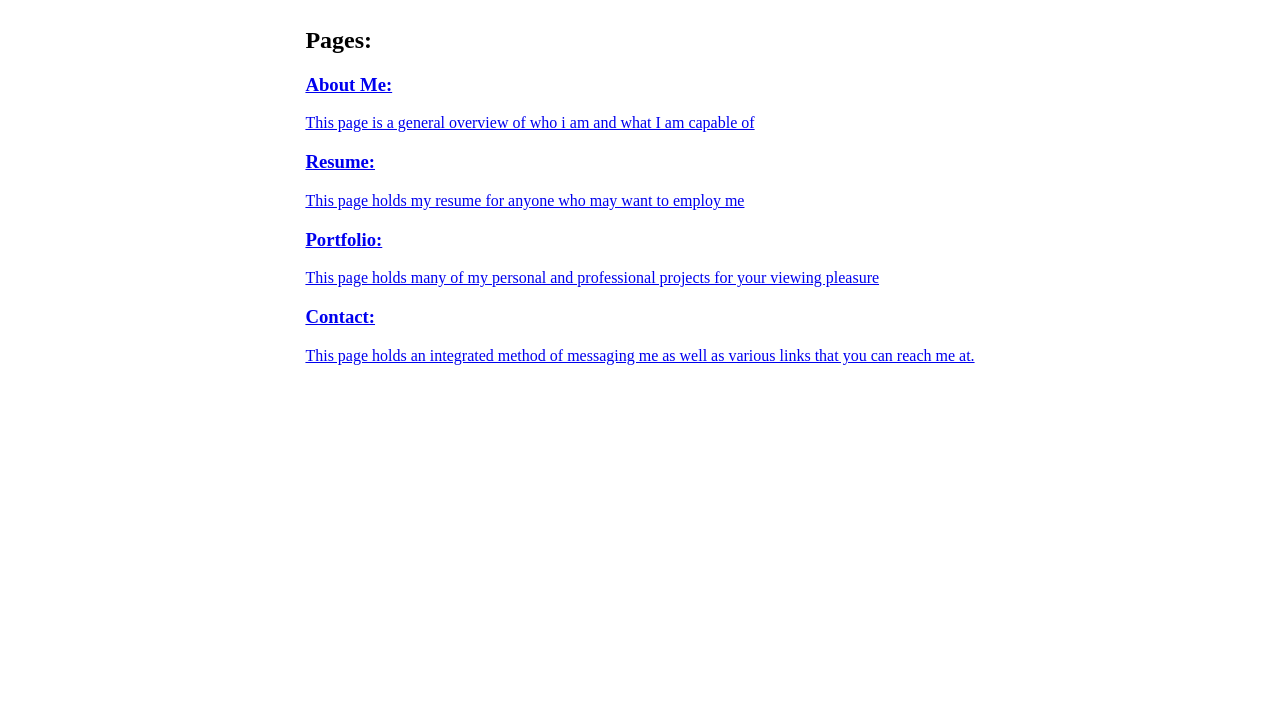
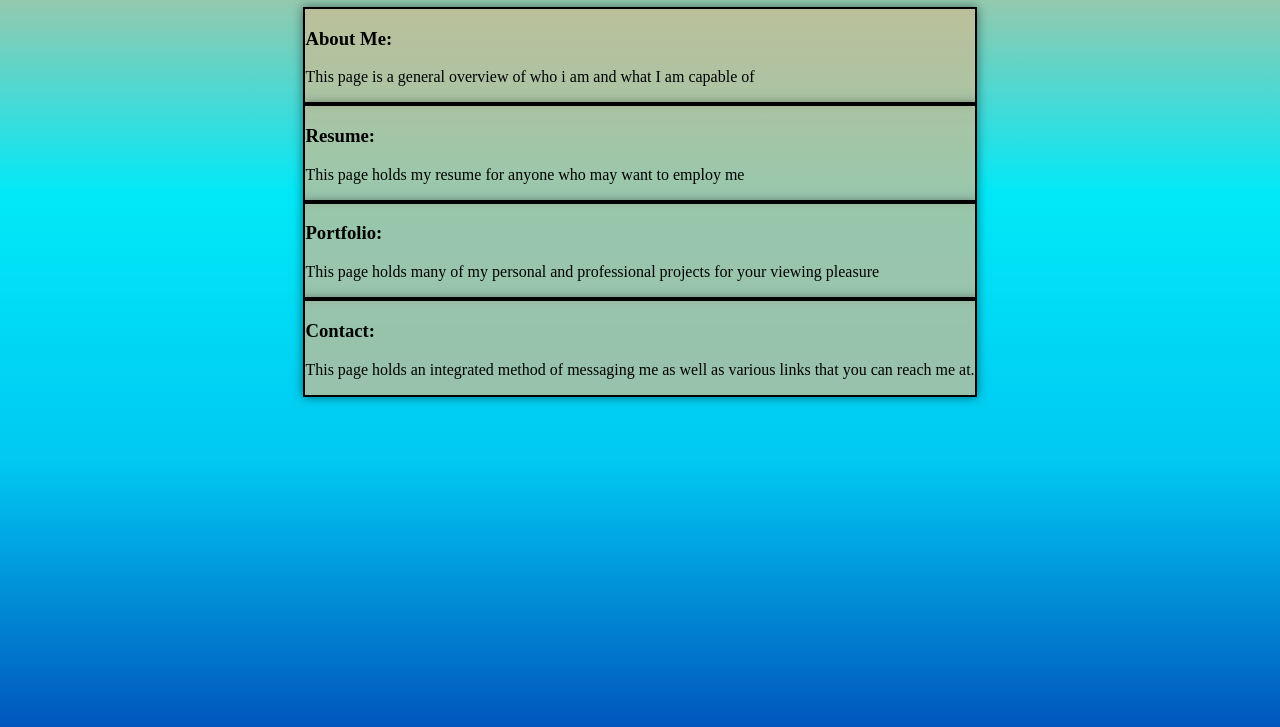
Before and after one commit to CartWebApp/portfolio-website-AAflip, a plain HTML site: page index.html in a window 1280 px wide. Shown: the part 73-800 px from the top of the page. Drawn offline with Linux system fonts and the light colour scheme.

Commit message:
basically nothing

```diff
--- a/app.css
+++ b/app.css
@@ -3,8 +3,10 @@ body{
     margin: 0;
     display: flex;
     flex-direction: column;
-    /* background-color: #01e9f8; */
+    background: linear-gradient( #cbbd93, #01e9f8, #00c9f2, #0056bd);
+    background-repeat: no-repeat;
     align-items: center;
+    height: 100vh;
 }
 
 #mainTitle{
@@ -36,6 +38,28 @@ hr{
 .portCard img{
     width: 25vw;
     /* height: 30vh/; */
+}
+
+#pagesTitle{
+    color: black;
+}
+
+.pageLink{
+    border: 2px solid black;
+    box-shadow: 0 0 10px rgba(0, 0, 0, 0.5);
+    display: flex;
+    background-color: #cbbd93bf;
+}
+
+.pageLink img{
+    max-width: 30vw;
+    max-height: 20vh;
+    height: 100%;
+}
+
+.pageLink a{
+    color: black;
+    text-decoration: none;
 }
 
 /* a{
@@ -113,7 +137,7 @@ h2 {
     margin-left: 1em;
     margin-right: 1em;
 }
-/*
+
 #emailForm{
     display: flex;
     flex-direction: column;
@@ -141,7 +165,7 @@ h2 {
 #contactPage h3{
     text-align: center;
 }
-*/
+
 .portCheck{
     position: absolute;
     /* width: 100%;
--- a/index.html
+++ b/index.html
@@ -27,24 +27,37 @@
     <h4>C#</h4>
     <h4>Python</h4> -->
     <article>
-        <h2>Pages:</h2>
+        <!-- <h2 id="pagesTitle">Pages:</h2> -->
+        <div class="pageLink">
+            <img src="" alt="">
             <a href="/pages/aboutme.html">
                 <h3>About Me:</h3>
                 <p>This page is a general overview of who i am and what I am capable of</p>
             </a>
+        </div>
+        <div class="pageLink">
             <a href="/pages/resume.html">
                 <h3>Resume:</h3>
                 <p>This page holds my resume for anyone who may want to employ me</p>
             </a>
+            <img src="" alt="">
+        </div>
+        <div class="pageLink">
+            <img src="" alt="">
             <a href="/pages/portfolio.html">
                 <h3>Portfolio:</h3>
                 <p>This page holds many of my personal and professional projects for your viewing pleasure</p>
             </a>
+        </div>
+        <div class="pageLink">
             <a href="/pages/contact.html">
                 <h3>Contact:</h3>
-            <p>This page holds an integrated method of messaging me as well as various links that you can reach me at.
+                <p>This page holds an integrated method of messaging me as well as various links that you can reach me
+                    at.
                 </p>
             </a>
+            <img src="" alt="">
+        </div>
     </article>
 </body>
 
```
Lines whose indentation alone changed are shown as unchanged.
